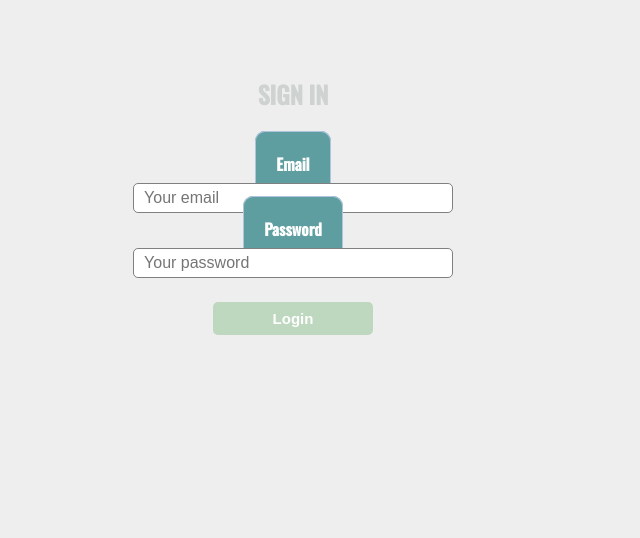
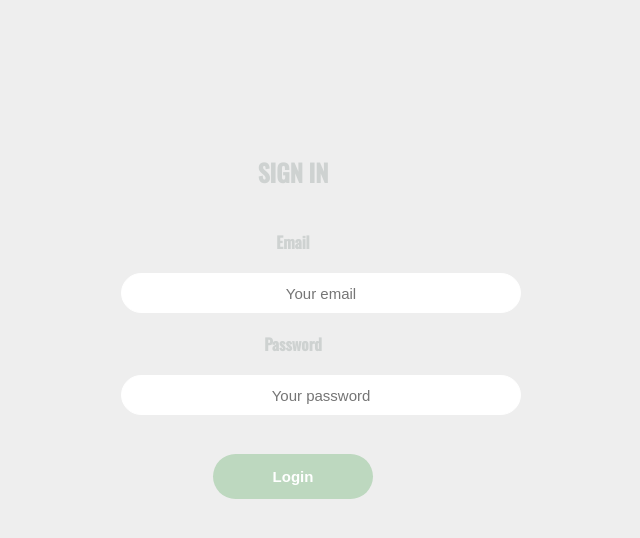
Before and after one commit to Laura959/Greiti_Ir_Isiute, a PHP site: page / in a window 1280 px wide. Shown: the top 538 px of the page, without its empty margins (347-987 px from the left). Run offline with PHP 8.4, Linux system fonts and the light colour scheme.

Commit message:
Update style.css

```diff
--- a/src/css/style.css
+++ b/src/css/style.css
@@ -123,12 +123,17 @@ label #hamburger {
     margin: 15px 0 0 17.5px;
 }
 
-.input {
+
+/* .input {
     width: 93%;
     padding: 5px 10px;
     font-size: 16px;
     border-radius: 5px;
     border: 1px solid gray;
+} */
+
+.login-title {
+    font-size: 45px;
 }
 
 .login-btn {
@@ -139,9 +144,9 @@ label #hamburger {
     width: 10rem;
     color: white;
     background-color: #bdd8bf;
-    ;
     border: none;
-    border-radius: 5px;
+    height: 45px;
+    border-radius: 30px;
     cursor: pointer;
     font-weight: bold;
 }
@@ -397,7 +402,7 @@ label #hamburger {
 
 .header-login {
     width: 30%;
-    margin: 50px auto 0px;
+    margin: 10% auto 0px;
     min-width: 300px;
     color: #ced2d1;
     background: #eeeeee;
@@ -419,7 +424,8 @@ label #hamburger {
     font-weight: bold;
 }
 
-.label-login {
+
+/* .input-login {
     width: 30%;
     margin: 50px auto 0px;
     min-width: 300px;
@@ -430,6 +436,20 @@ label #hamburger {
     border-bottom: none;
     border-radius: 10px 10px 0px 0px;
     padding: 20px;
+} */
+
+input[type="text"],
+input[type="password"] {
+    width: 400px;
+    height: 40px;
+    background-color: white;
+    border: 1px solid white;
+    border-radius: 20px;
+    margin: 15px 0px 15px 0px;
+    color: #554531;
+    cursor: pointer;
+    font-size: 15px;
+    text-align: center;
 }
 
 .error-login {
```
